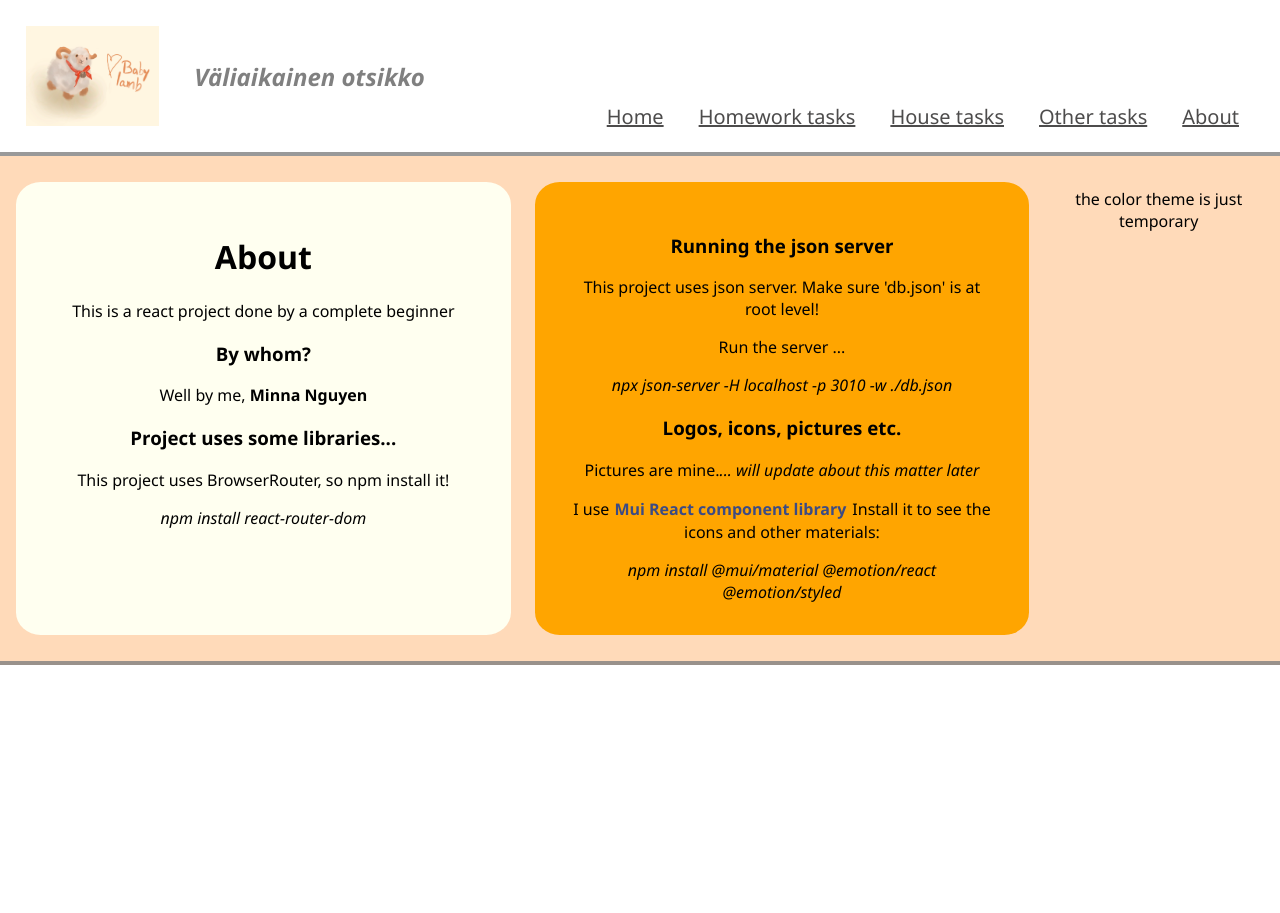
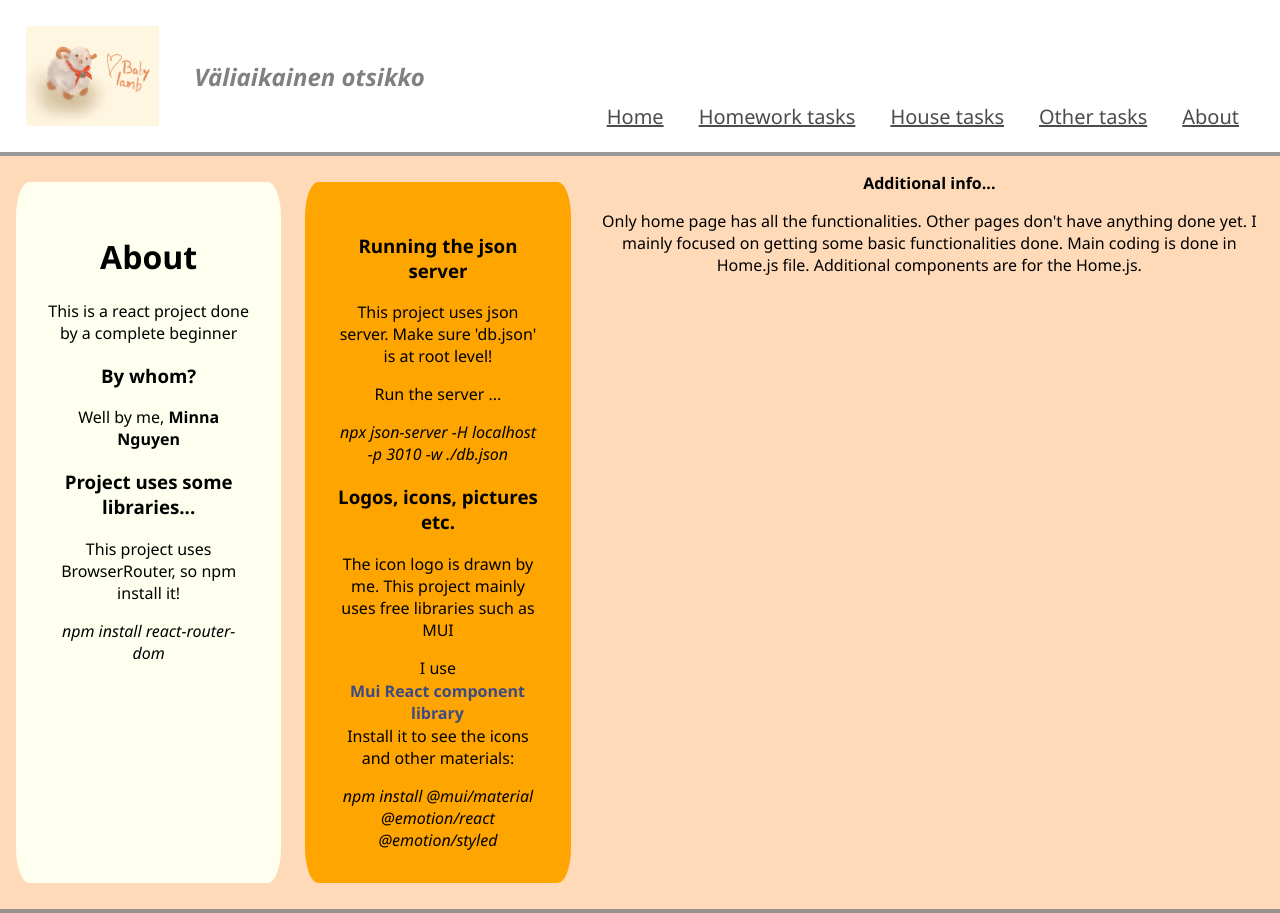
Before and after one commit to Minna-Nguyen/react_harjoitustyo, a React (Create React App) app in the folder project/: page /about in a window 1280 px wide. Before the commit the page ends 800 px from the top, so only its background shows below. Built offline with nearby package versions, Linux system fonts and the light colour scheme.

Commit message:
update info

```diff
--- a/project/src/About.js
+++ b/project/src/About.js
@@ -30,8 +30,8 @@ function About(props) {
           </p>
           <h3>Logos, icons, pictures etc.</h3>
           <p>
-            Pictures are mine.
-            <em>... will update about this matter later</em>
+            The icon logo is drawn by me. This project mainly uses free
+            libraries such as MUI
           </p>
           <p>
             I use
@@ -43,7 +43,13 @@ function About(props) {
           <em>npm install @mui/material @emotion/react @emotion/styled</em>
         </div>
         <div>
-          <p> the color theme is just temporary</p>
+          <strong>Additional info...</strong>
+          <p>
+            Only home page has all the functionalities. Other pages don't have
+            anything done yet. I mainly focused on getting some basic
+            functionalities done. Main coding is done in Home.js file.
+            Additional components are for the Home.js.
+          </p>
         </div>
       </div>
     </>
```
